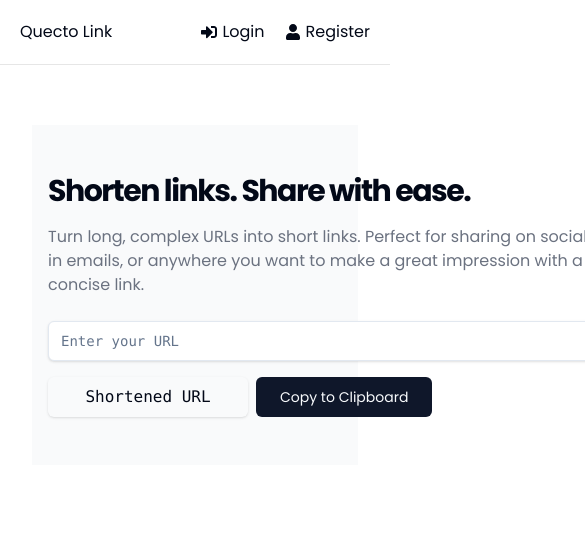
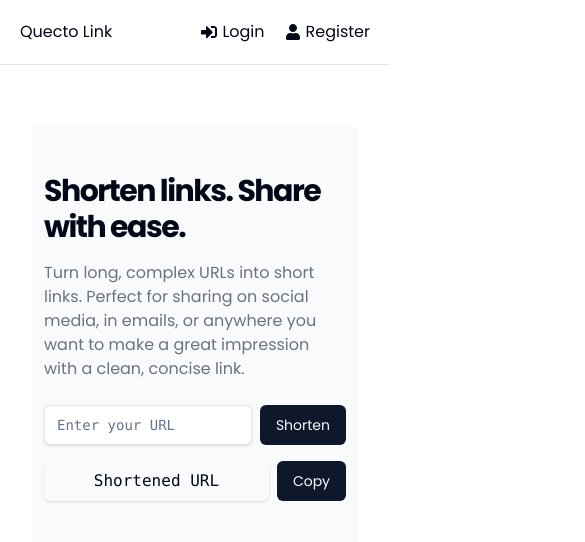
Before and after one commit to programmingninjas/quectoLink, a React (Vite) app in the folder frontend/: page / in a window 390 px wide. Shown: the top 542 px of the page, 585 px wide, since content can reach past the window. Built offline with nearby package versions, Linux system fonts and the light colour scheme.

Commit message:
Bug Fixes

```diff
--- a/frontend/src/components/Redirect.tsx
+++ b/frontend/src/components/Redirect.tsx
@@ -1,5 +1,5 @@
 import { useEffect } from 'react';
-import { useParams,useNavigate } from 'react-router-dom';
+import { useParams, useNavigate } from 'react-router-dom';
 import Spinner from './Spinner';
 import { toast } from 'react-toastify';
 
@@ -17,7 +17,13 @@ const RedirectPage = () => {
           return;
         }
         const data = await response.json();
-        window.location.replace(data.long); // Redirect the user to the long URL
+        let url = data.long;
+        // Check if the URL starts with http:// or https://
+        if (!url.startsWith("http://") && !url.startsWith("https://")) {
+          // If not, assume it's a relative path and prepend with http://
+          url = "https://" + url;
+        }
+        window.location.replace(url); // Redirect the user to the long URL
       } catch (e) {
         toast.error('Error');
         navigate('/');
--- a/frontend/src/pages/Dashboard.tsx
+++ b/frontend/src/pages/Dashboard.tsx
@@ -45,34 +45,33 @@ export default function Dashboard() {
     }
   };
   return (
-    <div className="bg-gray-50 py-12 lg:py-16">
-      <div className="container px-4 md:px-6">
+    <div className="bg-gray-50 rounded-lg py-12 lg:py-16">
+      <div className="container px-3">
         <div className="grid items-center gap-6 lg:grid-cols-2 lg:gap-12">
           <div className="space-y-4">
             <h1 className="text-3xl font-bold tracking-tighter sm:text-5xl xl:text-6xl">
               Shorten links. Share with ease.
             </h1>
             <p className="max-w-[600px] text-gray-500 md:text-xl/relaxed lg:text-base/relaxed xl:text-xl/relaxed dark:text-gray-400">
-              Turn long, complex URLs into short links. Perfect for sharing on social media, in emails, or
-              anywhere you want to make a great impression with a clean, concise link.
+              Turn long, complex URLs into short links. Perfect for sharing on social media, in emails, or anywhere you want to make a great impression with a clean, concise link.
             </p>
           </div>
           <div className="flex flex-col gap-4">
             <div className="flex items-center gap-2">
               <Input
-                className="rounded-md w-[600px] h-10 font-mono shadow dark:placeholder-gray-300"
+                className="rounded-md w-full lg:w-[600px] h-10 font-mono shadow dark:placeholder-gray-300"
                 placeholder="Enter your URL"
                 type="url"
                 value={longUrl}
                 onChange={(event) => setLongUrl(event.target.value)}
               />
-              <Button className="h-10 px-6 text-sm font-medium" onClick={handleSubmit}>Shorten</Button>
+              <Button className="h-10 sm:px-4 md:px-6 text-sm font-medium" onClick={handleSubmit}>Shorten</Button>
             </div>
             <div className="flex items-center gap-2">
-              <Link to={'/' + shortUrl} className="flex items-center justify-center h-full rounded-md w-[200px] p-2 font-mono shadow dark:placeholder-gray-300 hover:text-slate-500">
+              <Link to={'/' + shortUrl} className="flex items-center justify-center h-full rounded-md w-full lg:w-[200px] p-2 font-mono shadow dark:placeholder-gray-300 hover:text-slate-500">
                 {shortUrl}
               </Link>
-              <Button className="h-10 px-6 text-sm font-medium" onClick={() => { navigator.clipboard.writeText(window.location.href + shortUrl); toast.success("Copied") }}>Copy to Clipboard</Button>
+              <Button className="h-10 sm:px-4 md:px-6 text-sm font-medium" onClick={() => { navigator.clipboard.writeText(window.location.href + shortUrl); toast.success("Copied") }}>Copy</Button>
             </div>
           </div>
         </div>
```
